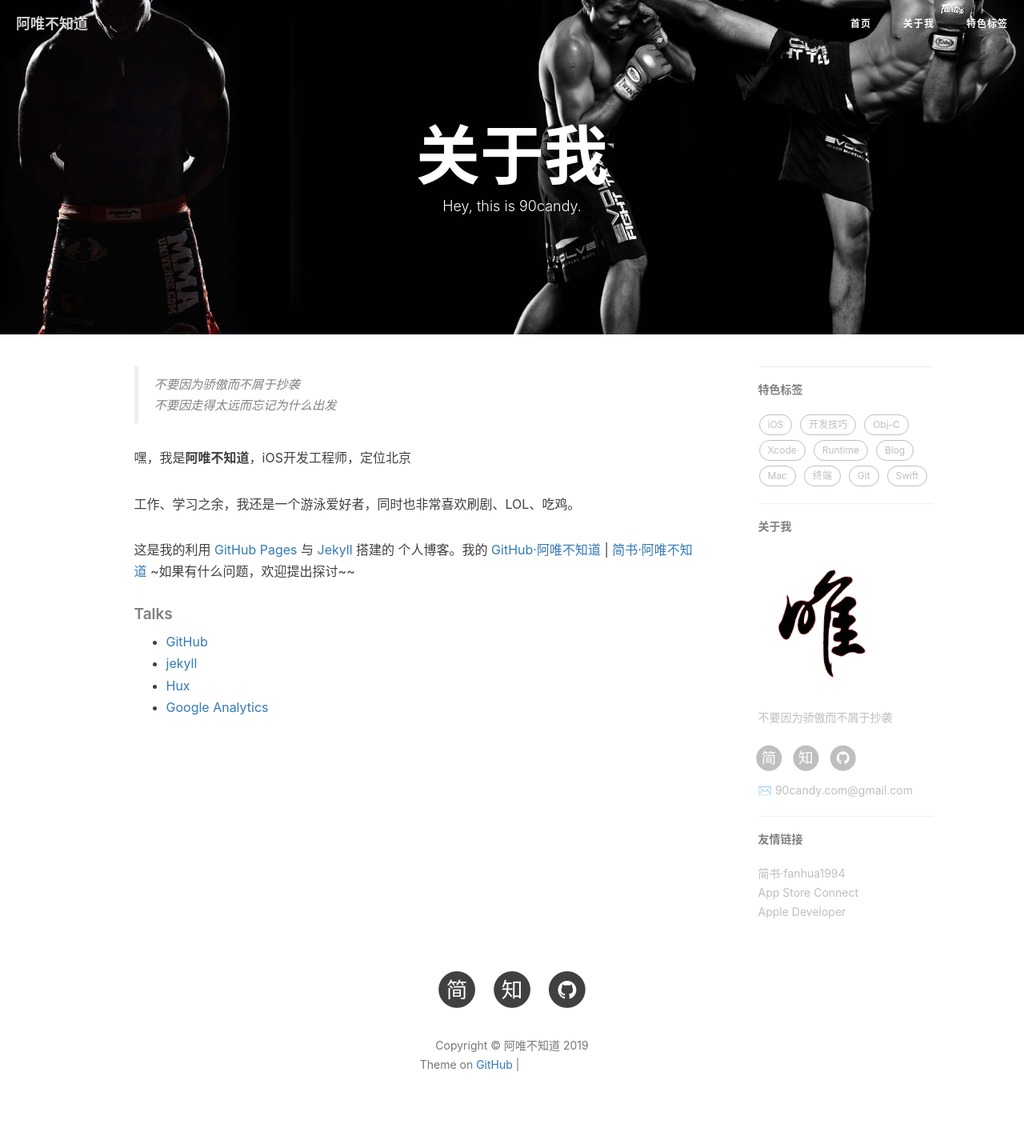
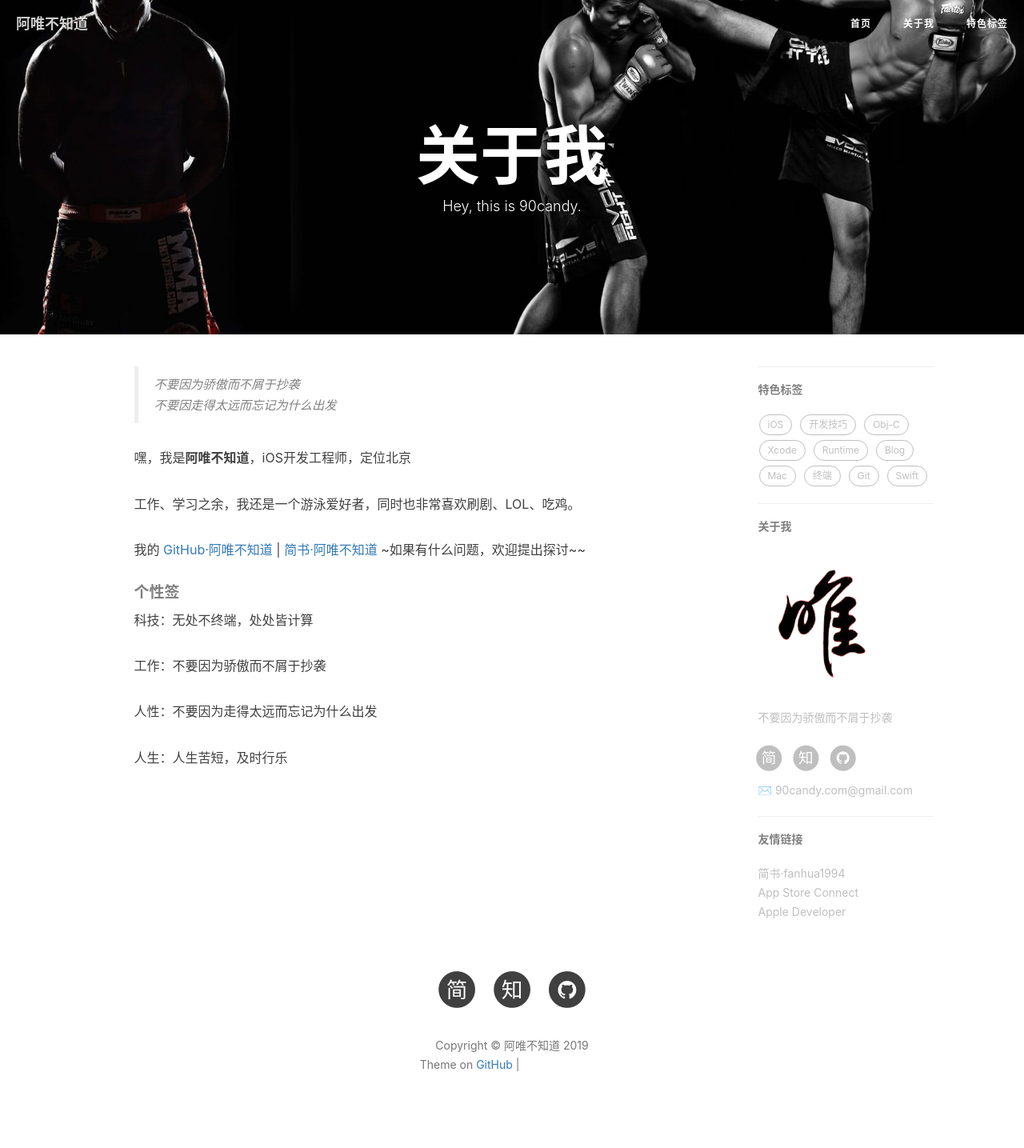
Before and after one commit to AAWayne/AAWayne.github.io, a Jekyll site: the page built from about.html, in a window 1280 px wide. Shown: the whole page at 80% size. Built offline with Jekyll 4.4.1, drawn with Linux system fonts in a browser that asks for light colours; nearby versions of some CDN libraries; comment, search, counter and statistics services are not loaded; grey boxes are pictures that could not be loaded.

Commit message:
Update About Me

```diff
--- a/about.html
+++ b/about.html
@@ -21,18 +21,16 @@ header-img: "img/post-bg-mma-1.jpg"
 
     <p>工作、学习之余，我还是一个游泳爱好者，同时也非常喜欢刷剧、LOL、吃鸡。</p>
 
-    <p>这是我的利用 <a href="https://pages.github.com/">GitHub Pages</a> 与 <a href="http://jekyll.com.cn/">Jekyll</a> 搭建的 个人博客。我的<a href="https://github.com/90candy"> GitHub·阿唯不知道 </a>|<a href="https://www.jianshu.com/u/0f7d26d766f4"> 简书·阿唯不知道 </a>~如果有什么问题，欢迎提出探讨~~</p>
+    <p>我的<a href="https://github.com/90candy"> GitHub·阿唯不知道 </a>|<a href="https://www.jianshu.com/u/0f7d26d766f4"> 简书·阿唯不知道 </a>~如果有什么问题，欢迎提出探讨~~</p>
 
     <p></p>
 
-    <h5>Talks</h5>
+    <h5>个性签</h5>
+   	<p>科技：无处不终端，处处皆计算</p>
+	<p>工作：不要因为骄傲而不屑于抄袭</p>
+	<p>人性：不要因为走得太远而忘记为什么出发</p>
+	<p>人生：人生苦短，及时行乐</p>
 
-    <ul>
-        <li><a href="https://github.com">GitHub</a></li>
-        <li><a href="http://jekyll.com.cn/">jekyll</a></li>
-        <li><a href="http://huangxuan.me/">Hux</a></li>
-        <li><a href="https://analytics.google.com/analytics">Google Analytics</a></li>
-    </ul>
 </div>
 
 <!-- English Version -->
```
Also changed, not shown: 1 other file.
